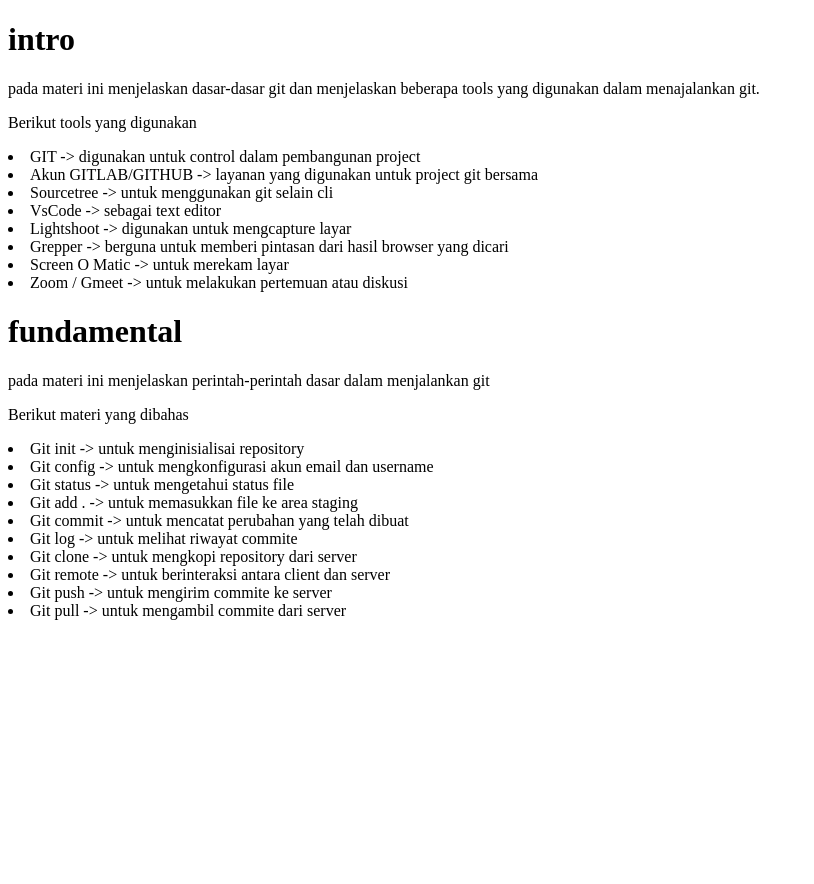
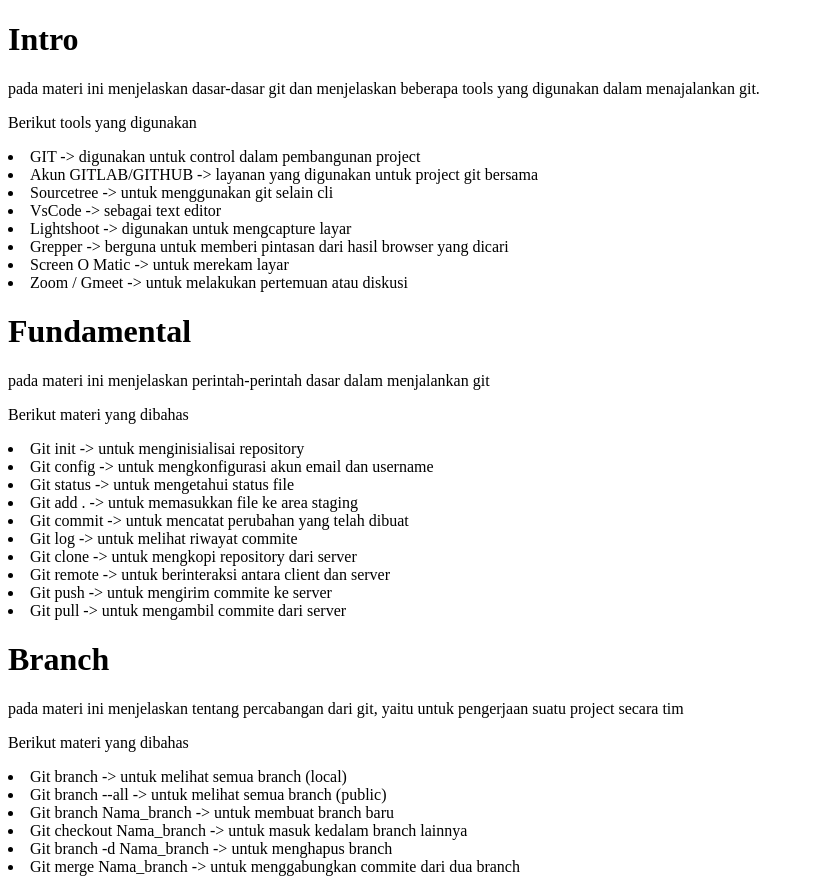
Before and after one commit to zadhilhaq/belajarmern, a plain HTML site: page rangkumangit.html in a window 1280 px wide. Shown: the whole page, without its empty margins (0-814 px from the left). Before the commit the page ends 800 px from the top, so only its background shows below. Drawn offline with Linux system fonts and the light colour scheme.

Commit message:
branch commite

```diff
--- a/rangkumangit.html
+++ b/rangkumangit.html
@@ -5,7 +5,7 @@
 </head>
 <body>
     <div>
-        <h1>intro</h1>
+        <h1>Intro</h1>
         <p>pada materi ini menjelaskan dasar-dasar git dan menjelaskan beberapa tools yang digunakan dalam menajalankan git.</p>
         <p>Berikut tools yang digunakan</p>
         <li>GIT -> digunakan untuk control dalam pembangunan project</li>
@@ -18,7 +18,7 @@
         <li>Zoom / Gmeet -> untuk melakukan pertemuan atau diskusi</li>
     </div>
     <div>
-        <h1>fundamental</h1>
+        <h1>Fundamental</h1>
         <p>pada materi ini menjelaskan perintah-perintah dasar dalam menjalankan git</p>
         <p>Berikut materi yang dibahas</p>
         <li>Git init -> untuk menginisialisai repository</li>
@@ -32,5 +32,16 @@
         <li>Git push -> untuk mengirim commite ke server</li>
         <li>Git pull -> untuk mengambil commite dari server</li>
     </div>
+    <div>
+        <h1>Branch</h1>
+        <p>pada materi ini menjelaskan tentang percabangan dari git, yaitu untuk pengerjaan suatu project secara tim</p>
+        <p>Berikut materi yang dibahas</p>
+        <li>Git branch -> untuk melihat semua branch (local)</li>
+        <li>Git branch --all -> untuk melihat semua branch (public)</li>
+        <li>Git branch Nama_branch -> untuk membuat branch baru</li>
+        <li>Git checkout Nama_branch -> untuk masuk kedalam branch lainnya</li>
+        <li>Git branch -d Nama_branch -> untuk menghapus branch</li>
+        <li>Git merge Nama_branch -> untuk menggabungkan commite dari dua branch</li>
+    </div>
 </body>
 </html>
```
